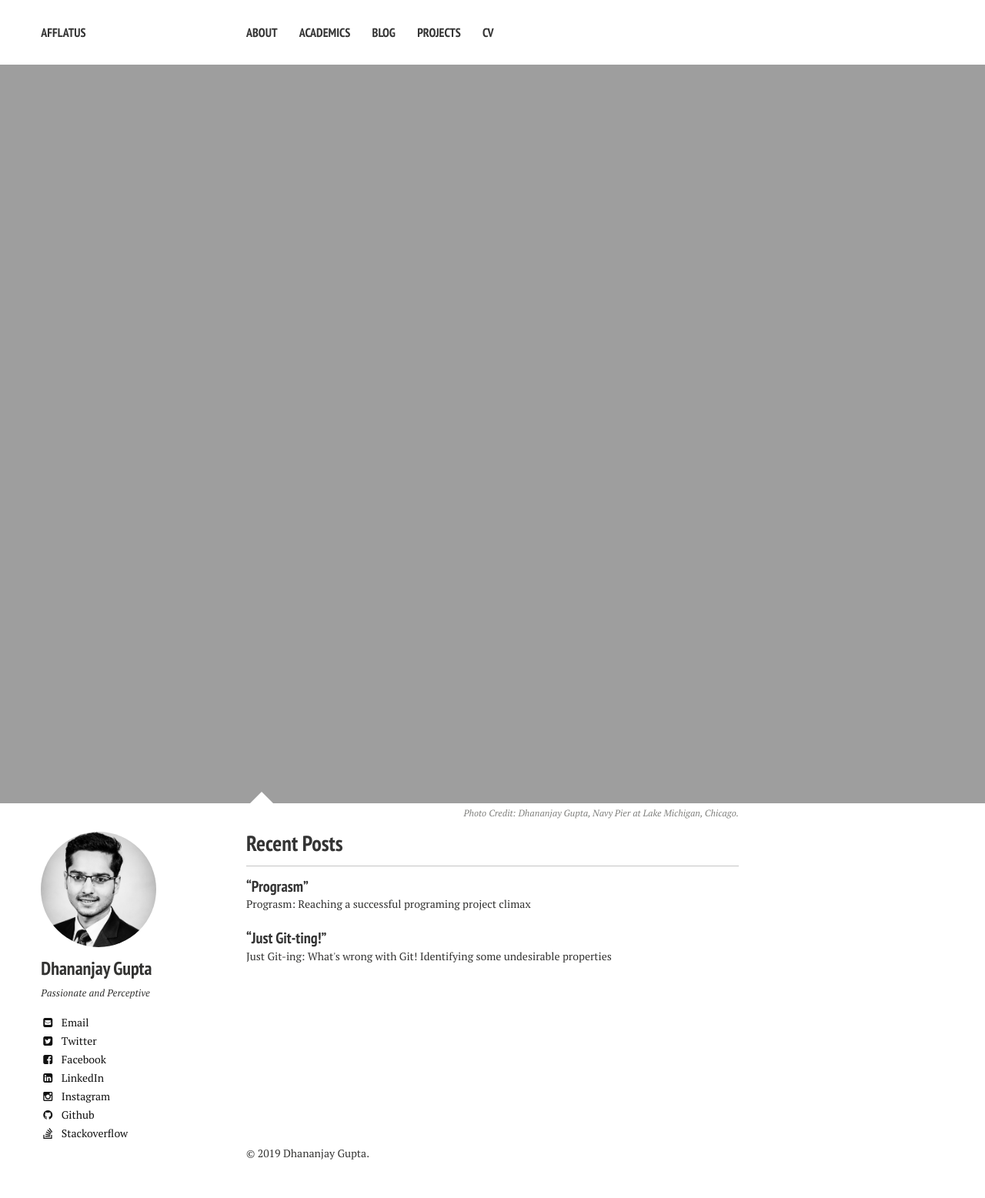
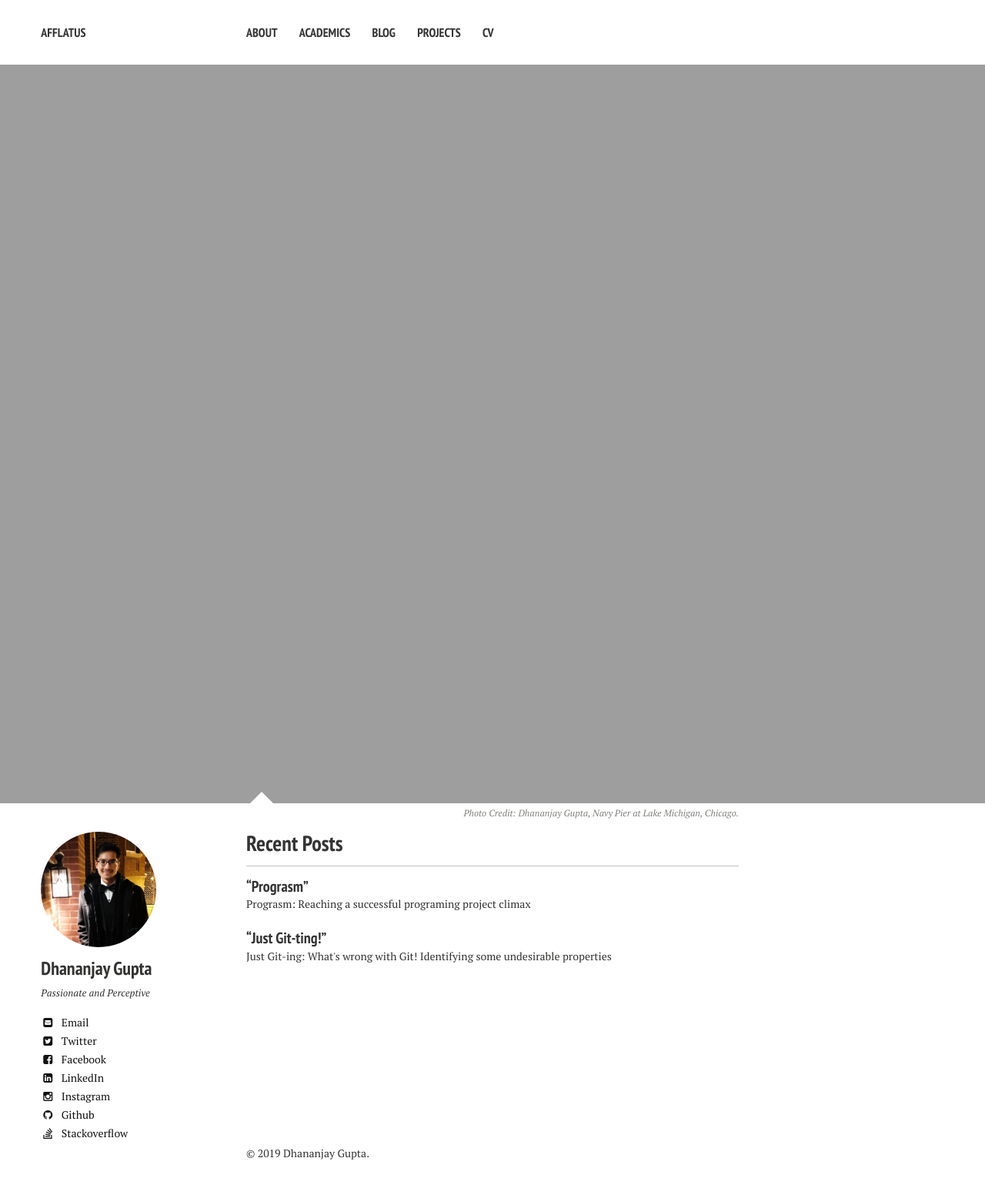
Before and after one commit to DhananjayGupta300/DhananjayGupta300.github.io, a Jekyll site: the page built from index.md, in a window 1280 px wide. Shown: the whole page at 77% size. Built offline with Jekyll 4.4.1, drawn with Linux system fonts in a browser that asks for light colours; nearby versions of some CDN libraries.

Commit message:
Update _config.yml

```diff
--- a/_config.yml
+++ b/_config.yml
@@ -42,7 +42,7 @@ titlecase: true
 # Site owner
 owner:
   name: Dhananjay Gupta
-  avatar: Dhananjay Gupta Bio.png
+  avatar: Dhananjay Gupta Bio.jpg
   bio: "Passionate and Perceptive"
   email: dgupta25@uic.edu
   linkedin: dhananjaygupta30
```
